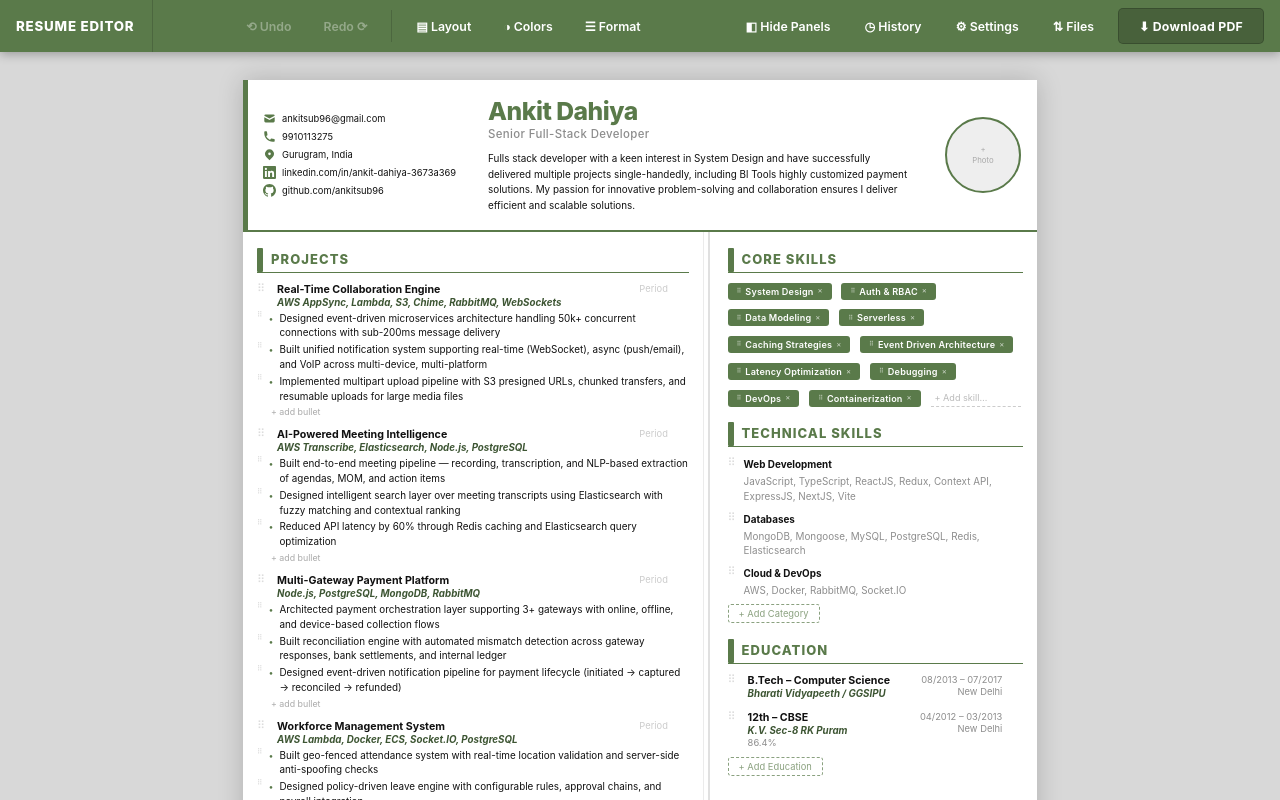
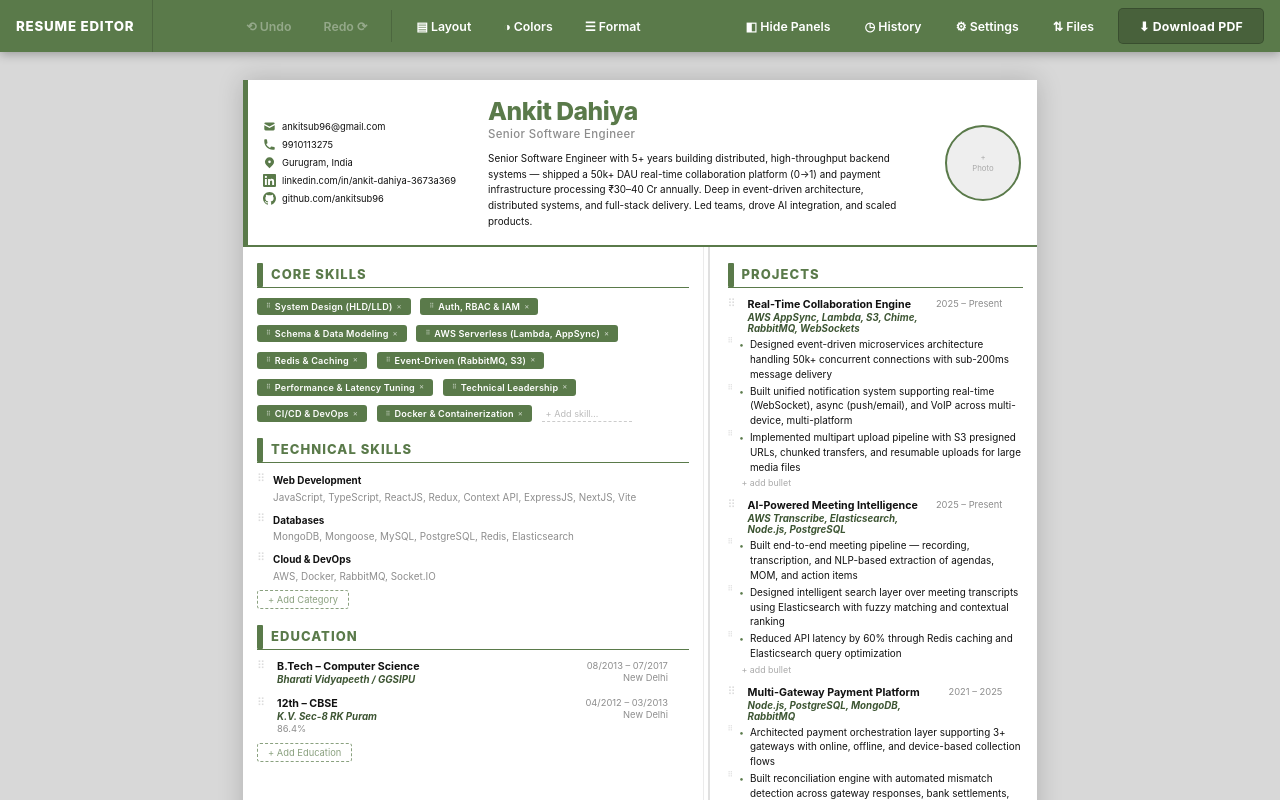
Before and after one commit to ankitsub96/resume-editor, a React (Vite) app: page / in a window 1280 px wide. Built offline with nearby package versions, Linux system fonts and the light colour scheme.

Commit message:
Add resources/ to gitignore and update resume data

```diff
--- a/src/data/initialData.js
+++ b/src/data/initialData.js
@@ -1,9 +1,9 @@
 export const initialResume = {
   header: {
     name: "Ankit Dahiya",
-    title: "Senior Full-Stack Developer",
+    title: "Senior Software Engineer",
     summary:
-      "Fulls stack developer with a keen interest in System Design and have successfully delivered multiple projects single-handedly, including Bl Tools highly customized payment solutions. My passion for innovative problem-solving and collaboration ensures I deliver efficient and scalable solutions.",
+      "Senior Software Engineer with 5+ years building distributed, high-throughput backend systems — shipped a 50k+ DAU real-time collaboration platform (0→1) and payment infrastructure processing ₹30–40 Cr annually. Deep in event-driven architecture, distributed systems, and full-stack delivery. Led teams, drove AI integration, and scaled products.",
     photo: null,
     contacts: [
       {
@@ -44,13 +44,13 @@ export const initialResume = {
       type: "projects",
       title: "Projects",
       visible: true,
-      column: "left",
+      column: "right",
       items: [
         {
           id: "proj-1",
           title: "Real-Time Collaboration Engine",
           subtitle: "AWS AppSync, Lambda, S3, Chime, RabbitMQ, WebSockets",
-          period: "",
+          period: "2025 – Present",
           bullets: [
             "Designed event-driven microservices architecture handling 50k+ concurrent connections with sub-200ms message delivery",
             "Built unified notification system supporting real-time (WebSocket), async (push/email), and VoIP across multi-device, multi-platform",
@@ -61,7 +61,7 @@ export const initialResume = {
           id: "proj-2",
           title: "AI-Powered Meeting Intelligence",
           subtitle: "AWS Transcribe, Elasticsearch, Node.js, PostgreSQL",
-          period: "",
+          period: "2025 – Present",
           bullets: [
             "Built end-to-end meeting pipeline — recording, transcription, and NLP-based extraction of agendas, MOM, and action items",
             "Designed intelligent search layer over meeting transcripts using Elasticsearch with fuzzy matching and contextual ranking",
@@ -72,7 +72,7 @@ export const initialResume = {
           id: "proj-3",
           title: "Multi-Gateway Payment Platform",
           subtitle: "Node.js, PostgreSQL, MongoDB, RabbitMQ",
-          period: "",
+          period: "2021 – 2025",
           bullets: [
             "Architected payment orchestration layer supporting 3+ gateways with online, offline, and device-based collection flows",
             "Built reconciliation engine with automated mismatch detection across gateway responses, bank settlements, and internal ledger",
@@ -83,22 +83,22 @@ export const initialResume = {
           id: "proj-4",
           title: "Workforce Management System",
           subtitle: "AWS Lambda, Docker, ECS, Socket.IO, PostgreSQL",
-          period: "",
+          period: "2025 – Present",
           bullets: [
-            "Built geo-fenced attendance system with real-time location validation and server-side anti-spoofing checks",
-            "Designed policy-driven leave engine with configurable rules, approval chains, and payroll integration",
-            "Implemented JIRA-style task allocation module with workload balancing and productivity analytics",
+            "Built geo-fenced attendance system with real-time location validation for 10,000+ employees across 50+ client sites, with server-side anti-spoofing checks",
+            "Designed policy-driven leave engine with configurable approval chains and payroll integration, eliminating manual HR processing for 20+ leave types",
+            "Implemented JIRA-style task allocation module tracking 500+ concurrent tasks, with workload balancing and per-team productivity analytics",
           ],
         },
         {
           id: "proj-5",
           title: "Multi-Tenant BI & Dashboarding Platform",
           subtitle: "ReactJS, PostgreSQL, MySQL, MongoDB",
-          period: "",
+          period: "2021 – 2025",
           bullets: [
-            "Built drag-and-drop dashboard builder supporting 20+ chart types with cross-database query engine (PostgreSQL, MySQL, MongoDB)",
-            "Designed tenant isolation at query and data layer, supporting row-level and schema-level multi-tenancy",
-            "Optimized complex analytical queries reducing report generation from minutes to seconds",
+            "Built drag-and-drop dashboard builder supporting 20+ chart types with cross-database query engine (PostgreSQL, MySQL, MongoDB) for 15+ enterprise tenants",
+            "Designed tenant isolation at query and data layer with row-level and schema-level multi-tenancy, preventing data leaks across clients",
+            "Optimized complex analytical queries reducing report generation from ~3 min to under 10 sec on datasets with millions of rows",
           ],
         },
       ],
@@ -108,7 +108,7 @@ export const initialResume = {
       type: "work",
       title: "Work Experience",
       visible: true,
-      column: "left",
+      column: "right",
       items: [
         {
           id: "work-1",
@@ -143,8 +143,8 @@ export const initialResume = {
           period: "12/2020 – 07/2021",
           location: "Delhi",
           bullets: [
-            "Delivered core API and frontend features for a video-tech platform, improving feature release cadence by 2x",
-            "Collaborated cross-functionally with product and design to ship user-facing features on tight timelines",
+            "Built and shipped REST APIs and React frontend features for a video-tech SaaS platform, cutting release cycle from bi-weekly to weekly",
+            "Integrated third-party video streaming SDKs and authored reusable component library adopted across 4 product teams",
           ],
         },
       ],
@@ -154,18 +154,18 @@ export const initialResume = {
       type: "skills",
       title: "Core Skills",
       visible: true,
-      column: "right",
+      column: "left",
       items: [
-        { id: "sk-1", label: "System Design" },
-        { id: "sk-2", label: "Auth & RBAC" },
-        { id: "sk-3", label: "Data Modeling" },
-        { id: "sk-4", label: "Serverless" },
-        { id: "sk-5", label: "Caching Strategies" },
-        { id: "sk-6", label: "Event Driven Architecture" },
-        { id: "sk-7", label: "Latency Optimization" },
-        { id: "sk-8", label: "Debugging" },
-        { id: "sk-9", label: "DevOps" },
-        { id: "sk-10", label: "Containerization" },
+        { id: "sk-1", label: "System Design (HLD/LLD)" },
+        { id: "sk-2", label: "Auth, RBAC & IAM" },
+        { id: "sk-3", label: "Schema & Data Modeling" },
+        { id: "sk-4", label: "AWS Serverless (Lambda, AppSync)" },
+        { id: "sk-5", label: "Redis & Caching" },
+        { id: "sk-6", label: "Event-Driven (RabbitMQ, S3)" },
+        { id: "sk-7", label: "Performance & Latency Tuning" },
+        { id: "sk-8", label: "Technical Leadership" },
+        { id: "sk-9", label: "CI/CD & DevOps" },
+        { id: "sk-10", label: "Docker & Containerization" },
       ],
     },
     {
@@ -173,7 +173,7 @@ export const initialResume = {
       type: "techSkills",
       title: "Technical Skills",
       visible: true,
-      column: "right",
+      column: "left",
       items: [
         {
           id: "tech-1",
@@ -198,7 +198,7 @@ export const initialResume = {
       type: "education",
       title: "Education",
       visible: true,
-      column: "right",
+      column: "left",
       items: [
         {
           id: "edu-1",
```
Also changed, not shown: 1 other file (tests, documents, lock files or other folders).
